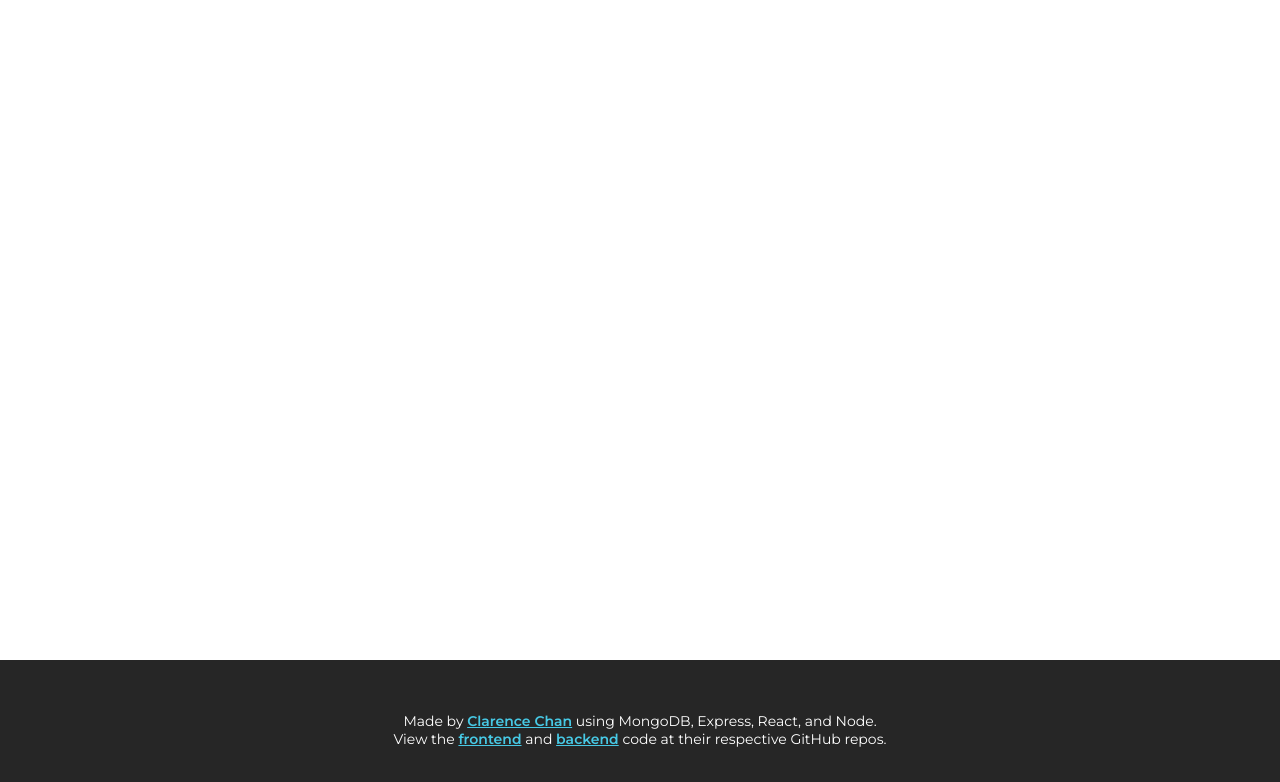
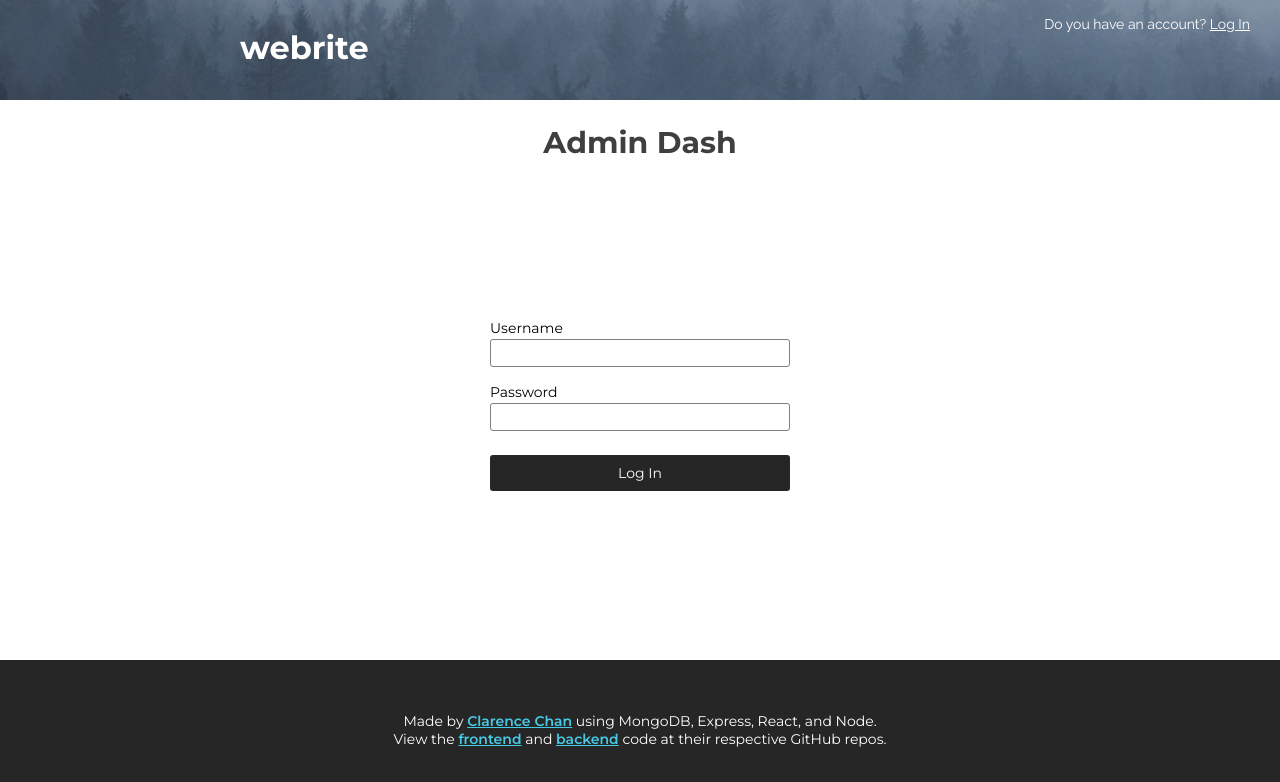
Before and after one commit to clarencechaan/blog-frontend, a React (Create React App) app: page /admin in a window 1280 px wide. Shown: the top 782 px of the page. Built offline with nearby package versions, Linux system fonts and the light colour scheme; no server answers.

Commit message:
implement dedicated login page

```diff
--- a/src/App.js
+++ b/src/App.js
@@ -5,6 +5,7 @@ import Hero from "./components/Hero";
 import Feed from "./components/Feed";
 import Post from "./components/Post";
 import Footer from "./components/Footer";
+import AdminDash from "./components/AdminDash";
 import ScrollToTop from "./components/ScrollToTop";
 import { isLoggedIn } from "./scripts/localStorage";
 
@@ -44,6 +45,10 @@ function App() {
               </>
             }
           />
+          <Route
+            path="/admin"
+            element={<AdminDash setLogged={setLogged} posts={posts} />}
+          />
         </Routes>
       </Router>
       <Footer />
--- /dev/null
+++ b/src/components/AdminDash.js
@@ -0,0 +1,24 @@
+import Header from "./Header";
+import LogIn from "./LogIn";
+import "../styles/AdminDash.css";
+import { isLoggedIn } from "../scripts/localStorage";
+import { getMe } from "../scripts/localStorage";
+
+function AdminDash({ setLogged, posts }) {
+  const [myPosts, setMyPosts] = posts.filter(
+    (post) => post.author._id === getMe()._id
+  );
+  return (
+    <div className="admin-dash">
+      <Header setLogged={setLogged} />
+      <h1 className="title">Admin Dash</h1>
+      {!isLoggedIn() ? (
+        <LogIn setLogged={setLogged} />
+      ) : (
+        <div className="content"></div>
+      )}
+    </div>
+  );
+}
+
+export default AdminDash;
--- /dev/null
+++ b/src/components/DashPost.js
@@ -0,0 +1,5 @@
+function DashPost() {
+  return <div className="dash-post"></div>;
+}
+
+export default DashPost;
--- /dev/null
+++ b/src/components/Header.js
@@ -0,0 +1,19 @@
+import { Link } from "react-router-dom";
+import UserButtons from "./UserButtons";
+import hero from "../images/hero.jpg";
+
+function Header({ setLogged }) {
+  return (
+    <div className="header">
+      <div className="bar">
+        <div className="logo">
+          <Link to="/">webrite</Link>
+        </div>
+        <UserButtons setLogged={setLogged} />
+      </div>
+      <img src={hero} alt="" />
+    </div>
+  );
+}
+
+export default Header;
--- /dev/null
+++ b/src/components/LogIn.js
@@ -0,0 +1,50 @@
+import { setMe, setJWT } from "../scripts/localStorage";
+import { useState } from "react";
+
+function LogIn({ setLogged }) {
+  const [message, setMessage] = useState("");
+
+  async function handleLogInBtnClicked(event) {
+    event.preventDefault();
+    await logIn(event.target[0].value, event.target[1].value);
+    event.target.reset();
+  }
+
+  async function logIn(username, password) {
+    const url = "http://localhost:3000/auth/login";
+    const headers = {
+      "Content-Type": "application/json",
+    };
+    const response = await fetch(url, {
+      method: "POST",
+      headers: headers,
+      body: JSON.stringify({ username, password }),
+    });
+
+    const resObj = await response.json();
+    if (resObj.user) {
+      setMe(resObj.user);
+      setJWT(resObj.token);
+      setLogged((logged) => !logged);
+    } else {
+      setMessage(resObj.info);
+    }
+  }
+
+  return (
+    <div className="log-in">
+      <form action="/" onSubmit={handleLogInBtnClicked}>
+        <label htmlFor="username">Username</label>
+        <input type="text" id="username" />
+        <label htmlFor="password">Password</label>
+        <input type="password" id="password" />
+        <button type="submit" className="log-in-btn">
+          Log In
+        </button>
+        <div className="message">{message}</div>
+      </form>
+    </div>
+  );
+}
+
+export default LogIn;
--- a/src/components/Post.js
+++ b/src/components/Post.js
@@ -1,13 +1,12 @@
 import "../styles/Post.css";
 import { useEffect, useState } from "react";
-import { Link, useParams } from "react-router-dom";
+import { useParams } from "react-router-dom";
 import { ChatText } from "phosphor-react";
 import Sidebar from "./Sidebar";
 import ImagePreview from "./ImagePreview";
 import CommentForm from "./CommentForm";
 import CommentsFeed from "./CommentsFeed";
-import UserButtons from "./UserButtons";
-import hero from "../images/hero.jpg";
+import Header from "./Header";
 import { formatDate } from "../scripts/datetimeConversion";
 import { getMe } from "../scripts/localStorage";
 
@@ -65,15 +64,7 @@ function Post({ setLogged }) {
 
   return (
     <div className="post">
-      <div className="header">
-        <div className="bar">
-          <div className="logo">
-            <Link to="/">webrite</Link>
-          </div>
-          <UserButtons setLogged={setLogged} />
-        </div>
-        <img src={hero} alt="" />
-      </div>
+      <Header setLogged={setLogged} />
       <div className="content-container">
         <div className="content">
           <div className="main">
--- a/src/components/UserButtons.js
+++ b/src/components/UserButtons.js
@@ -1,46 +1,12 @@
-import {
-  logOut,
-  getMe,
-  isLoggedIn,
-  setMe,
-  setJWT,
-} from "../scripts/localStorage";
-import { useState } from "react";
+import { logOut, getMe, isLoggedIn } from "../scripts/localStorage";
+import { Link } from "react-router-dom";
 
 function UserButtons({ setLogged }) {
   const me = getMe();
-  const [message, setMessage] = useState("");
 
   function handleLogOutBtnClicked() {
     logOut();
     setLogged((logged) => !logged);
-  }
-
-  async function handleLogInBtnClicked(event) {
-    event.preventDefault();
-    await logIn(event.target[0].value, event.target[1].value);
-    event.target.reset();
-  }
-
-  async function logIn(username, password) {
-    const url = "http://localhost:3000/auth/login";
-    const headers = {
-      "Content-Type": "application/json",
-    };
-    const response = await fetch(url, {
-      method: "POST",
-      headers: headers,
-      body: JSON.stringify({ username, password }),
-    });
-
-    const resObj = await response.json();
-    if (resObj.user) {
-      setMe(resObj.user);
-      setJWT(resObj.token);
-      setLogged((logged) => !logged);
-    } else {
-      setMessage(resObj.info);
-    }
   }
 
   function getUserButtons() {
@@ -48,8 +14,11 @@ function UserButtons({ setLogged }) {
       return (
         <div className="user-log-in">
           <span className="user">
-            logged in as <span className="username">{me.username}</span> (
-            {me.first_name + " " + me.last_name})
+            logged in as{" "}
+            <Link to="/admin">
+              <span className="username">{me.username}</span>
+            </Link>{" "}
+            ({me.first_name + " " + me.last_name})
           </span>
           <button
             type="button"
@@ -63,13 +32,9 @@ function UserButtons({ setLogged }) {
     } else {
       return (
         <div className="user-log-in">
-          <form action="/" onSubmit={handleLogInBtnClicked}>
-            <input type="text" id="username" placeholder="Username" />
-            <input type="password" id="password" placeholder="Password" />
-            <button type="submit" className="log-in-btn">
-              Log In
-            </button>
-          </form>
+          <div className="admin-prompt">
+            Do you have an account? <Link to="/admin">Log In</Link>
+          </div>
         </div>
       );
     }
--- /dev/null
+++ b/src/styles/AdminDash.css
@@ -0,0 +1,61 @@
+.admin-dash {
+  flex: 1;
+  display: flex;
+  flex-direction: column;
+  align-items: center;
+}
+
+.log-in {
+  flex: 1;
+  display: flex;
+  justify-content: center;
+  align-items: center;
+}
+
+.log-in * {
+  font-size: inherit;
+  font-family: inherit;
+}
+
+.log-in form {
+  display: flex;
+  flex-direction: column;
+  width: 300px;
+}
+
+.log-in input {
+  height: 28px;
+  padding-left: 8px;
+  box-sizing: border-box;
+  border: 1px solid gray;
+  border-radius: 3px;
+  margin-bottom: 16px;
+}
+
+.log-in label {
+  margin-bottom: 2px;
+}
+
+.log-in button {
+  padding: 0;
+  border-radius: 3px;
+  height: 36px;
+  border: none;
+  cursor: pointer;
+  background-color: rgb(38, 38, 38);
+  color: white;
+  margin-top: 8px;
+  transition: 0.3s;
+}
+
+.log-in button:hover {
+  background-color: rgb(62, 62, 62);
+}
+
+.log-in .message {
+  margin-top: 12px;
+}
+
+.admin-dash h1.title {
+  margin-top: 24px;
+}
--- a/src/styles/Hero.css
+++ b/src/styles/Hero.css
@@ -36,13 +36,13 @@
   margin-left: auto;
   font-size: 18px;
   display: flex;
-  align-items: center;
-  margin-top: auto;
+  flex-direction: column;
   color: white;
+  font-size: 14px;
+  align-items: flex-end;
 }
 
-.user-log-in button,
-.user-log-in input {
+.user-log-in button {
   border: 1px solid white;
   background-color: rgba(0, 0, 0, 0.3);
   font-family: inherit;
@@ -50,35 +50,23 @@
   font-size: inherit;
   margin-left: 24px;
   transition: 0.3s;
-  height: 36px;
+  height: 30px;
   align-items: center;
   justify-content: center;
   box-sizing: border-box;
   border-radius: 5px;
-}
-
-.user-log-in input {
-  padding-left: 12px;
-  border: 1px solid rgb(214, 214, 214);
-}
-
-.user-log-in input::placeholder {
-  color: rgb(216, 216, 216);
-}
-
-.user-log-in input:focus {
-  border: 1px solid white;
-  outline: none;
-}
-
-.user-log-in button {
-  width: 130px;
+  width: 90px;
   display: flex;
   cursor: pointer;
+  margin-top: 8px;
 }
 
 .user-log-in button:hover {
   background-color: rgba(68, 68, 68, 0.3);
+}
+
+.user-log-in > *:first-child {
+  margin-top: 16px;
 }
 
 .user-log-in .username {
@@ -107,3 +95,13 @@
   margin-top: 20px;
   font-weight: 400;
 }
+
+.admin-prompt {
+  color: white;
+  font-weight: 400;
+  margin-left: auto;
+}
+
+.user-log-in a {
+  text-decoration: underline;
+}
--- a/src/styles/Post.css
+++ b/src/styles/Post.css
@@ -32,12 +32,6 @@
   object-fit: cover;
   position: absolute;
   z-index: -1;
-}
-
-.header form,
-.hero form {
-  display: flex;
-  align-items: center;
 }
 
 .post .content-container {
```
